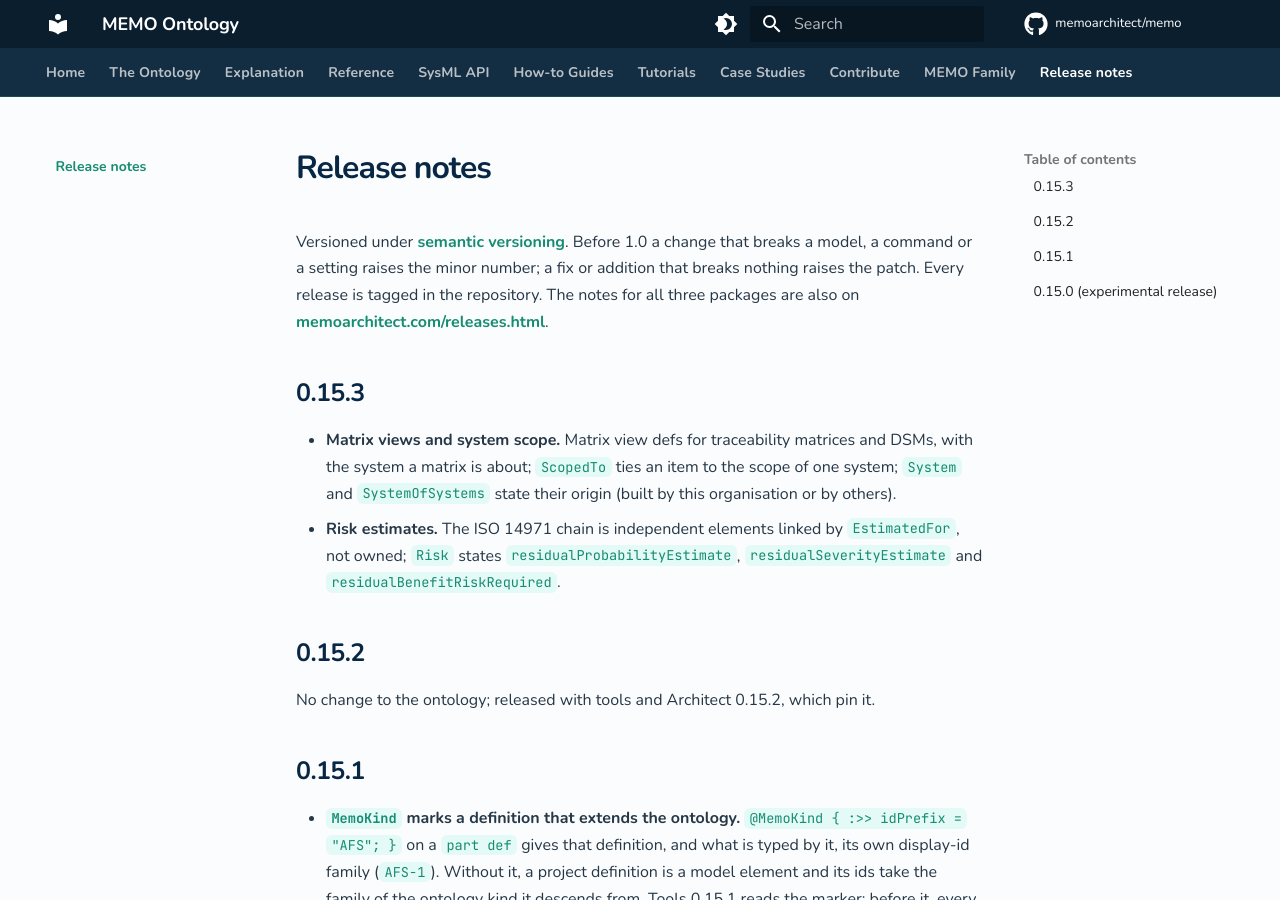
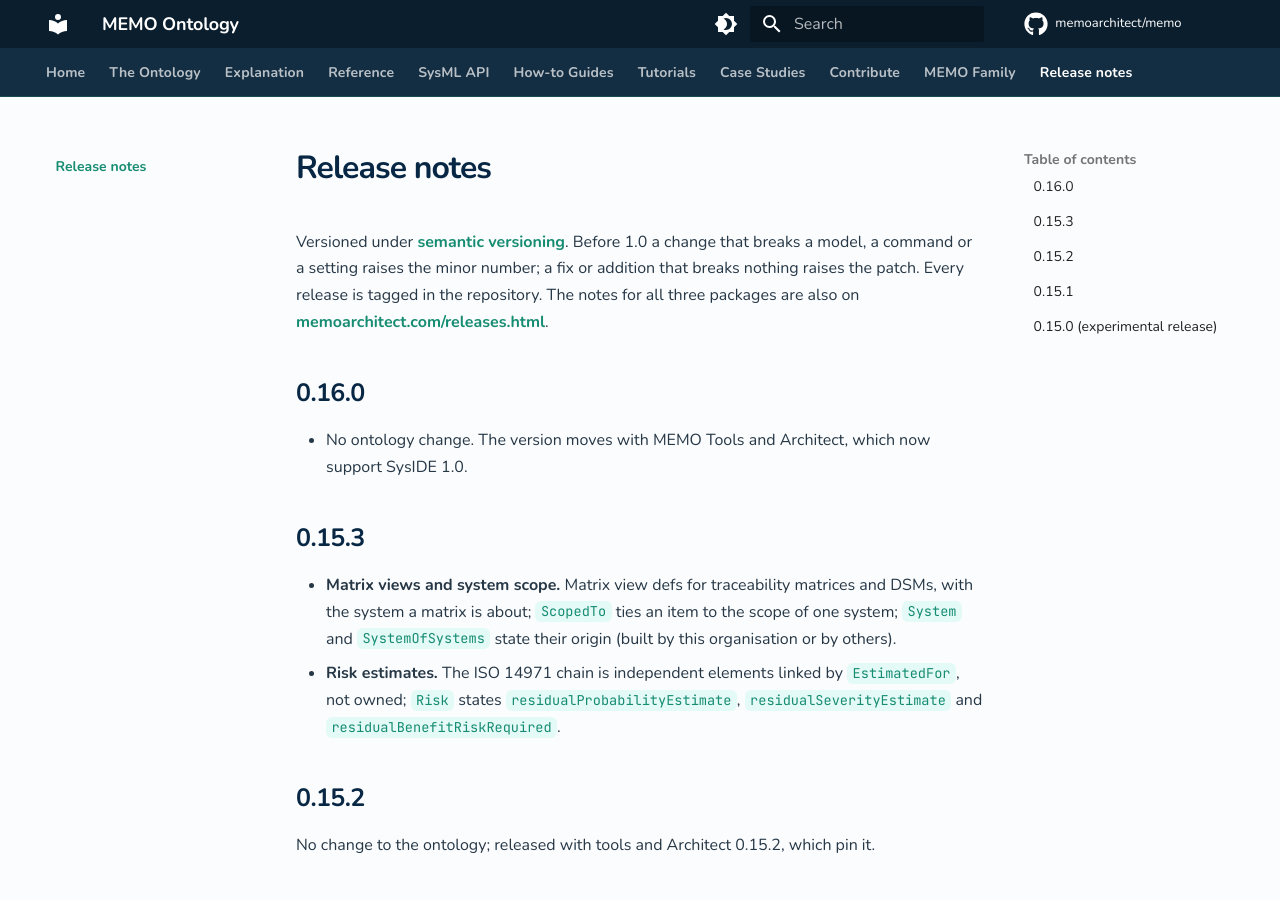
Before and after one commit to memoarchitect/memo, an MkDocs documentation site: the page built from docs/release-notes.md, in a window 1280 px wide and 900 px high. Built offline with MkDocs 1.6.1 and Material for MkDocs 9.7.7, drawn with Linux system fonts in a browser that asks for light colours; comment, search, counter and statistics services are not loaded.

Commit message:
release: 0.16.0
Co-Authored-By: Claude Sonnet 5.5 <noreply@anthropic.com>

```diff
--- a/docs/release-notes.md
+++ b/docs/release-notes.md
@@ -1,6 +1,10 @@
 # Release notes
 
 Versioned under [semantic versioning](https://semver.org/). Before 1.0 a change that breaks a model, a command or a setting raises the minor number; a fix or addition that breaks nothing raises the patch. Every release is tagged in the repository. The notes for all three packages are also on [memoarchitect.com/releases.html](https://memoarchitect.com/releases.html).
+
+## 0.16.0
+
+- No ontology change. The version moves with MEMO Tools and Architect, which now support SysIDE 1.0.
 
 ## 0.15.3
 
--- a/package.json
+++ b/package.json
@@ -1,6 +1,6 @@
 {
   "name": "@memoarchitect/ontology",
-  "version": "0.15.3",
+  "version": "0.16.0",
   "packageManager": "pnpm@9.15.0",
   "description": "MEMO — Medical Engineering Modelling Ontology. Pure SysML v2 medical-device ontology with native constraints, portable to any conformant SysML v2 tool (SysIDE, SysON, sysand).",
   "scripts": {
--- a/pyproject.toml
+++ b/pyproject.toml
@@ -1,6 +1,6 @@
 [project]
 name = "memo-ontology-docs"
-version = "0.15.3"
+version = "0.16.0"
 description = "Documentation for the MEMO ontology"
 requires-python = ">=3.10"
 dependencies = [
```
Also changed, not shown: README.md (+1 -1 lines), 12 other files.
